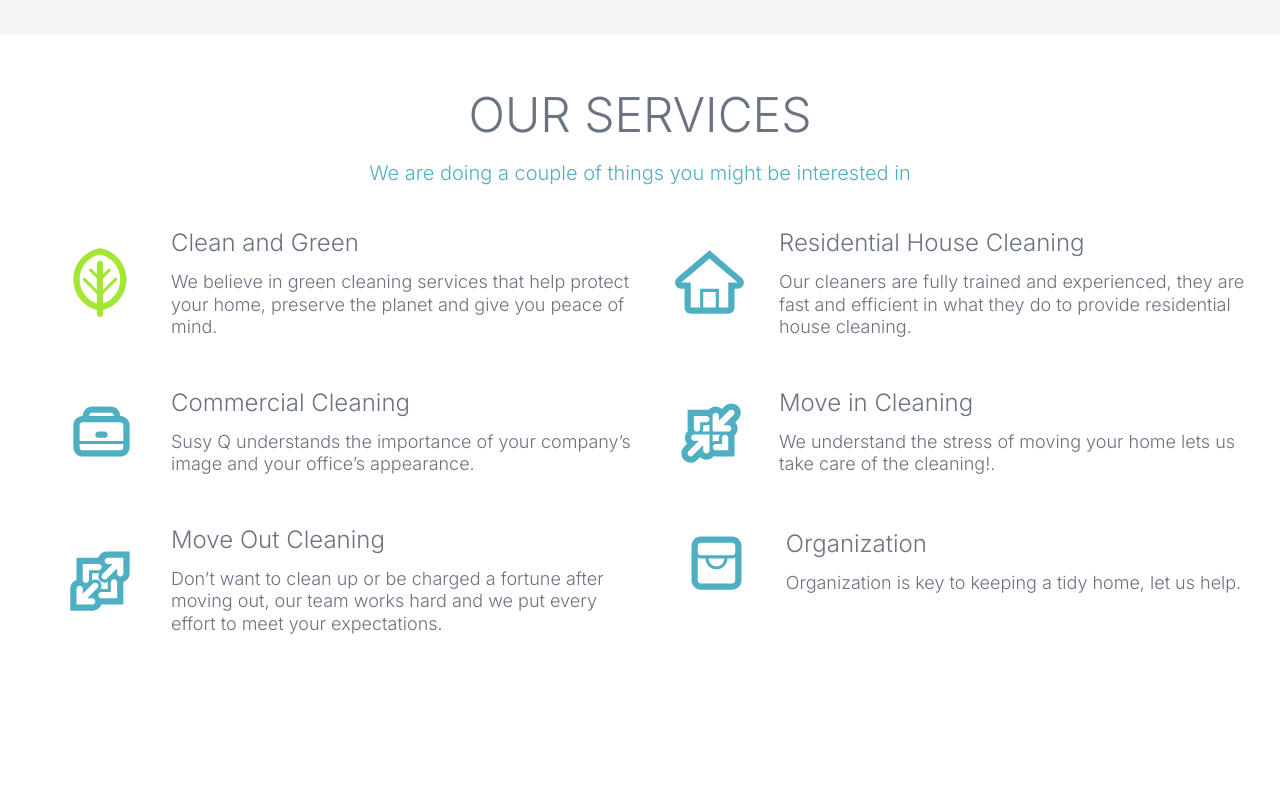
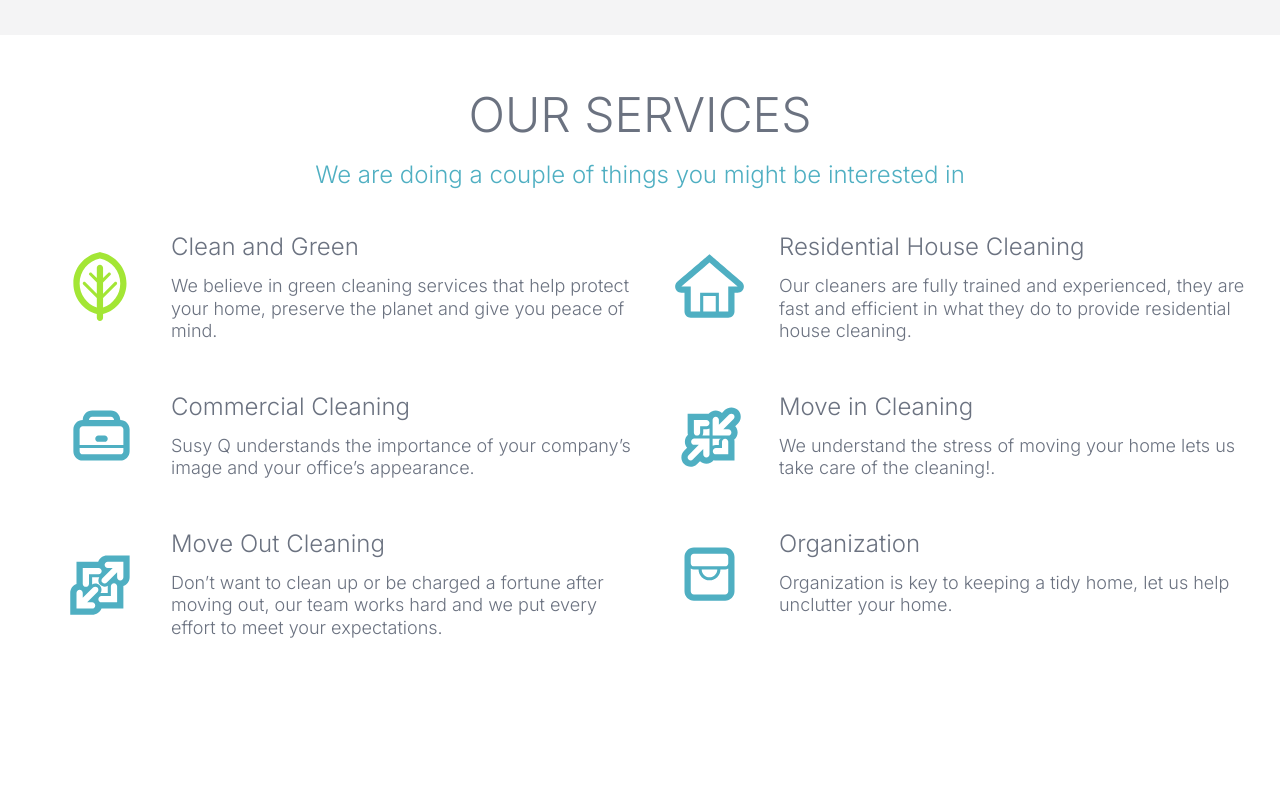
Before and after one commit to oscar-ct/susyq, a Next.js app: page / in a window 1280 px wide. Shown: the part 1360-2160 px from the top of the page. Built offline with nearby package versions, Linux system fonts and the light colour scheme.

Commit message:
update services description and update element syntax

```diff
--- a/src/components/Services.jsx
+++ b/src/components/Services.jsx
@@ -9,15 +9,15 @@ const Services = () => {
         ["TiBriefcase", "Commercial Cleaning", "Susy Q understands the importance of your company’s image and your office’s appearance."],
         ["TiArrowMinimiseOutline", "Move in Cleaning", "We understand the stress of moving your home lets us take care of the cleaning!."],
         ["TiArrowMaximiseOutline", "Move Out Cleaning", "Don’t want to clean up or be charged a fortune after moving out, our team works hard and we put every effort to meet your expectations."],
-        ["TiShoppingBag", "Organization", "Organization is key to keeping a tidy home, let us help."],
+        ["TiShoppingBag", "Organization", "Organization is key to keeping a tidy home, let us help unclutter your home."],
     ]
 
     return (
         <section className={"py-14 w-full mx-auto px-4 lg:px-8 max-w-screen-xl"}>
             <div className={"flex flex-col items-center"}>
                 <div className={"flex flex-col justify-center pb-8 md:pb-4"}>
-                    <span className={"text-center text-5xl uppercase font-light text-gray-500"}>Our Services</span>
-                    <span className={"pt-5 text-center text-xl font-light text-susy"}>We are doing a couple of things you might be interested in</span>
+                    <h1 className={"text-center text-5xl uppercase font-light text-gray-500"}>Our Services</h1>
+                    <h4 className={"pt-5 text-center text-2xl font-light text-susy"}>We are doing a couple of things you might be interested in</h4>
                 </div>
                 <div className={"flex flex-col md:flex-row flex-wrap"}>
                     {
```
